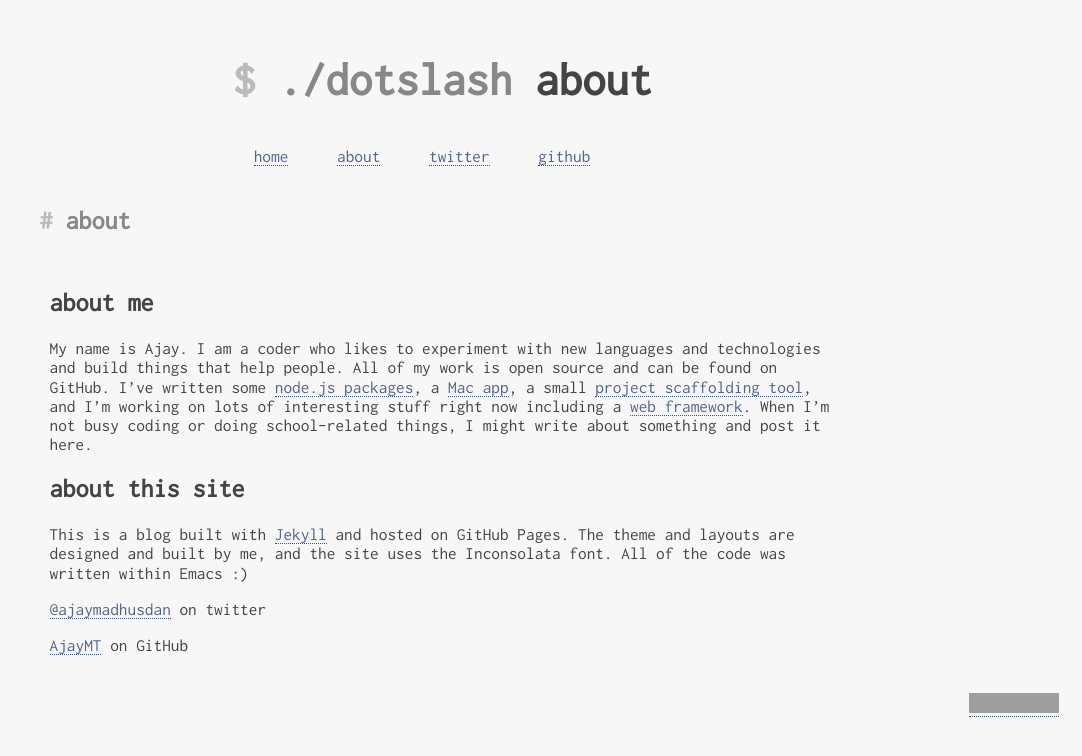
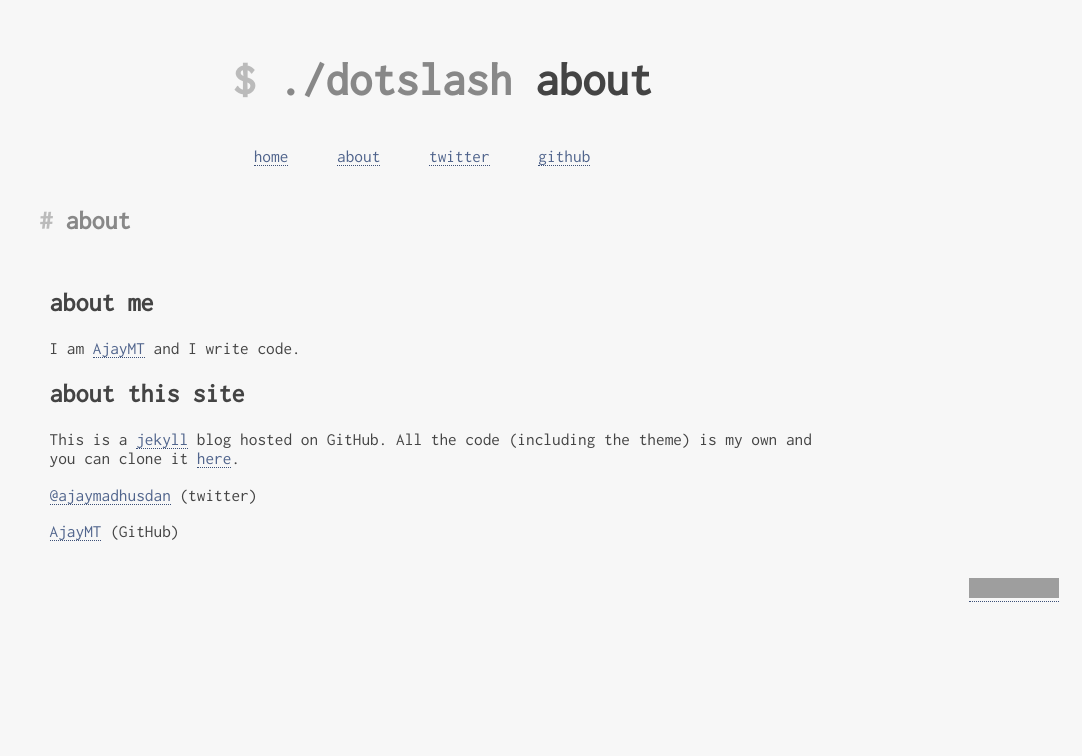
Before and after one commit to derek-mt/derek-mt.github.io, a Jekyll site: the page built from about.md, in a window 1280 px wide. Shown: the top 756 px of the page, without its empty margins (198-1280 px from the left). Built offline with Jekyll 4.4.1, drawn with Linux system fonts in a browser that asks for light colours; comment, search, counter and statistics services are not loaded; grey boxes are pictures that could not be loaded.

Commit message:
change the 'about' section

```diff
--- a/about.md
+++ b/about.md
@@ -5,11 +5,11 @@ cmd: about
 ---
 
 ## about me
-My name is Ajay. I am a coder who likes to experiment with new languages and technologies and build things that help people. All of my work is open source and can be found on GitHub. I've written some [node.js packages](http://npmjs.org/~ajaymt), a [Mac app](http://ajaymt.github.com/Kickstarter), a small [project scaffolding tool](http://github.com/code-boilerplates/bp), and I'm working on lots of interesting stuff right now including a [web framework](http://github.com/AjayMT/cheese). When I'm not busy coding or doing school-related things, I might write about something and post it here.
+I am [AjayMT](http://github.com/AjayMT) and I write code.
 
 ## about this site
-This is a blog built with [Jekyll](http://jekyllrb.com) and hosted on GitHub Pages. The theme and layouts are designed and built by me, and the site uses the Inconsolata font. All of the code was written within Emacs :)
+This is a [jekyll](http://jekyllrb.com) blog hosted on GitHub. All the code (including the theme) is my own and you can clone it [here](http://github.com/ajaymt/ajaymt.github.com).
 
-[@ajaymadhusdan](http://twitter.com/ajaymadhusudan) on twitter
+[@ajaymadhusdan](http://twitter.com/ajaymadhusudan) (twitter)
 
-[AjayMT](http://github.com/AjayMT) on GitHub
+[AjayMT](http://github.com/AjayMT) (GitHub)
```
